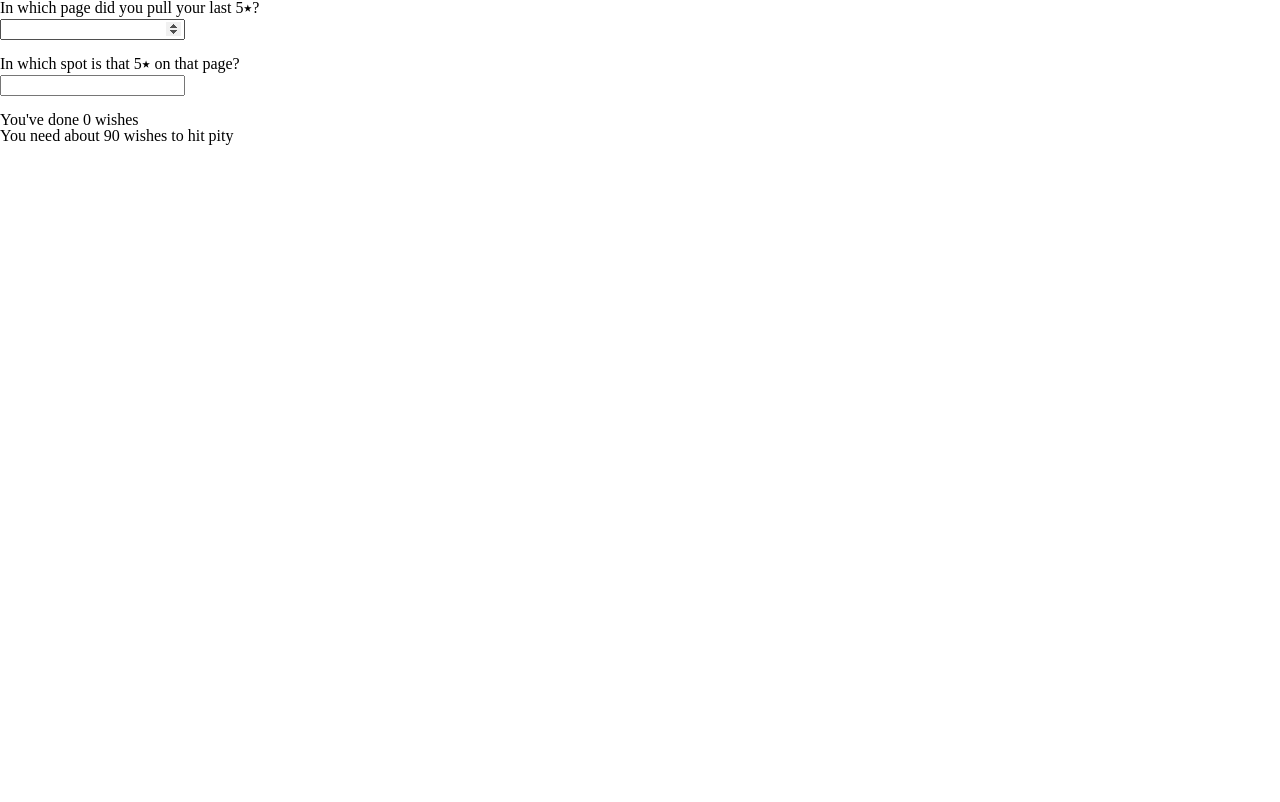
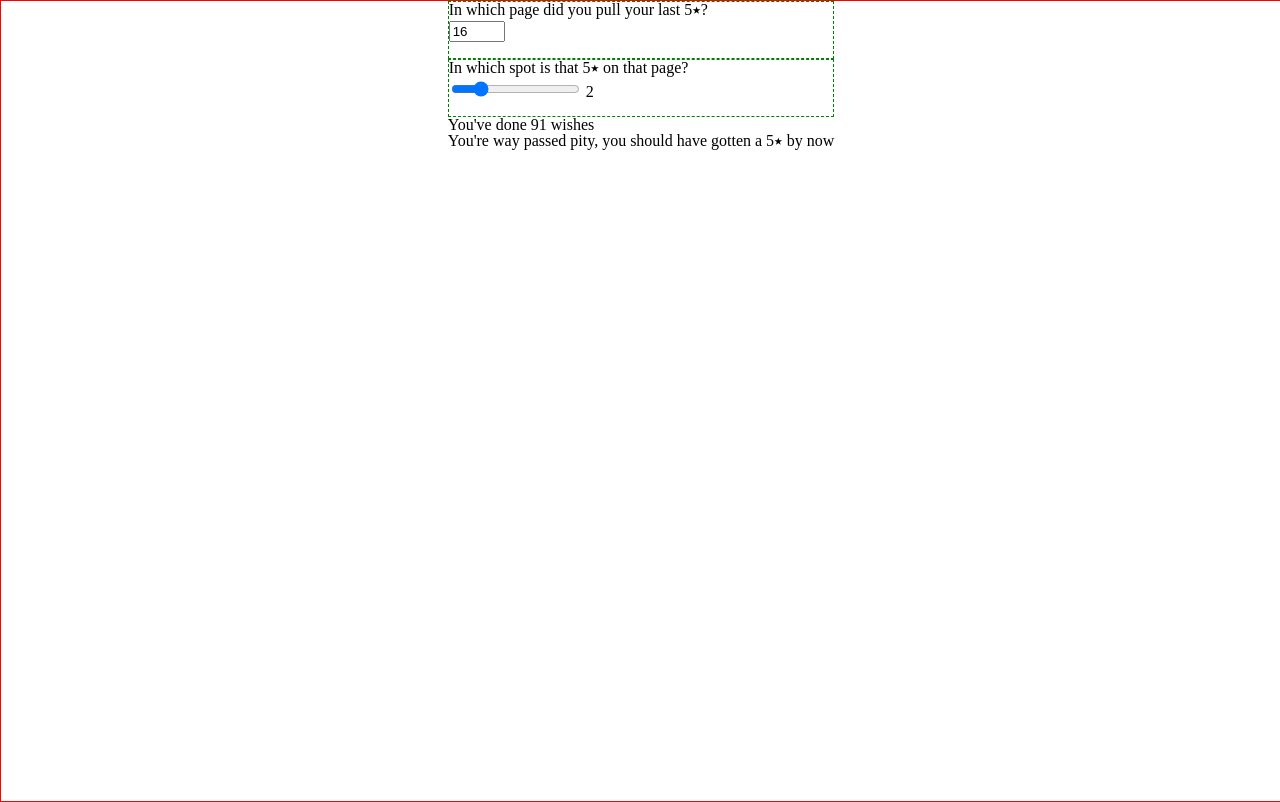
Before and after one commit to ronbarrantes/pity-calc, a React (Create React App) app: page / in a window 1280 px wide. Built offline with nearby package versions, Linux system fonts and the light colour scheme; the HTML template or start-up script is replaced by a standard one.

Commit message:
Done a bunch of work

```diff
--- a/src/components/App.tsx
+++ b/src/components/App.tsx
@@ -10,7 +10,7 @@ interface IValues {
 }
 
 const App = (): JSX.Element => {
-  const [values, setValues] = useState<IValues>({ page: '', wishes: '' })
+  const [values, setValues] = useState<IValues>({ page: '16', wishes: '2' })
   const [wishResult, setWishResult] = useState<number>(0)
   const [isAllowed, setIsAllowed] = useState<boolean>(true)
   const [isInLimit, setIsInLimit] = useState<boolean>(true)
@@ -50,6 +50,9 @@ const App = (): JSX.Element => {
           title={pageMessage}
           name={'page'}
           value={values.page}
+          inputType={'number'}
+          min={'1'}
+          max={'16'}
           handleChange={handleChange}
         />
 
@@ -57,6 +60,9 @@ const App = (): JSX.Element => {
           title={wishMessage}
           name={'wishes'}
           value={values.wishes}
+          inputType={'range'}
+          min={'1'}
+          max={'6'}
           handleChange={handleChange}
           isInLimit={isInLimit}
         />
@@ -73,9 +79,13 @@ const App = (): JSX.Element => {
 
 const appStyle = css`
 	/* background-color: green; */
+  border: 1px solid red;
 	width: 100vw;
 	display: grid;
 	min-height: 100vh;
 	grid-template-rows: 4rem 1fr 3rem;
+
+  justify-content: center;
+  align-content: center;
 `
 export default App
--- a/src/components/InputField.tsx
+++ b/src/components/InputField.tsx
@@ -6,29 +6,41 @@ interface IInputField {
 	title: string;
 	name: string
 	value: string;
+  min?: string;
+  max?: string;
+  inputType?: string;
 	isInLimit?: boolean;
 	handleChange: (e: React.ChangeEvent<HTMLInputElement>) => void;
 }
 
 const InputField = (props: IInputField): JSX.Element => {
-  const { title, name, value, handleChange: onChangeHandle, isInLimit } = props
+  const {
+    title, name,
+    inputType, value,
+    min, max,
+    handleChange: onChangeHandle, isInLimit } = props
   const isInLimitExist = isInLimit !== undefined
   return (
     <label className={labelStyle}>
       <p>{title}</p>
       <input
-        type="number"
+        type={inputType}
         name={name}
         value={value}
         onChange={onChangeHandle}
+        min={min}
+        max={max}
+        // step={1}
       /> {isInLimitExist
 			&& !isInLimit
 			&& <span className={errorStyle}>{limitErrorMessage}</span>}
+      <>{inputType==='range' && value}</>
     </label>
   )
 }
 
 const labelStyle = css`
+  border: 1px dashed green;
 	padding-bottom: 1em;
 	display: block;
 	p{
--- a/src/components/ResultMessage.tsx
+++ b/src/components/ResultMessage.tsx
@@ -1,5 +1,6 @@
 import React from 'react'
-import { numOfWishesToPity, currNumOfWishes, pleaseEnterNum } from '../constants/messages'
+import { css } from '@emotion/css'
+import { numOfWishesToPity, currNumOfWishes, pleaseEnterNum, passedPity } from '../constants/messages'
 
 interface IResultMessage {
 	isAllowed: boolean;
@@ -9,16 +10,35 @@ interface IResultMessage {
 
 const ResultMessage = (props: IResultMessage): JSX.Element => {
   const { isAllowed, isInLimit, wishResult } = props
+
+  const wishMessage = (wishResult: number): string => {
+    const currWish = 90-wishResult
+
+    if(currWish > 0)
+      return numOfWishesToPity.replace('$1', `${currWish}`)
+
+    else
+      return passedPity
+  }
+
   return (
     <>
       <p>
         {isAllowed && isInLimit
           ? currNumOfWishes.replace('$1', `${wishResult}`)
           : pleaseEnterNum}
-      </p>{isAllowed && isInLimit && <p>{numOfWishesToPity.replace('$1', `${90-wishResult}`)}
-
-      </p>}
+      </p>
+      {isAllowed && isInLimit && <p>{wishMessage(wishResult)}</p>}
     </>)
 }
 
+const resultMessageStyle = css`
+  border: 1px dashed green;
+	padding-bottom: 1em;
+	display: block;
+	p{
+		padding-bottom: .2em;
+	}
+`
+
 export default ResultMessage
--- a/src/constants/messages.ts
+++ b/src/constants/messages.ts
@@ -4,3 +4,4 @@ export const currNumOfWishes = `You've done $1 wishes`
 export const limitErrorMessage = `Should be between 1 and 6`
 export const pleaseEnterNum = `Please enter a valid number`
 export const numOfWishesToPity = `You need about $1 wishes to hit pity`
+export const passedPity = `You're way passed pity, you should have gotten a 5⭑ by now`
```
